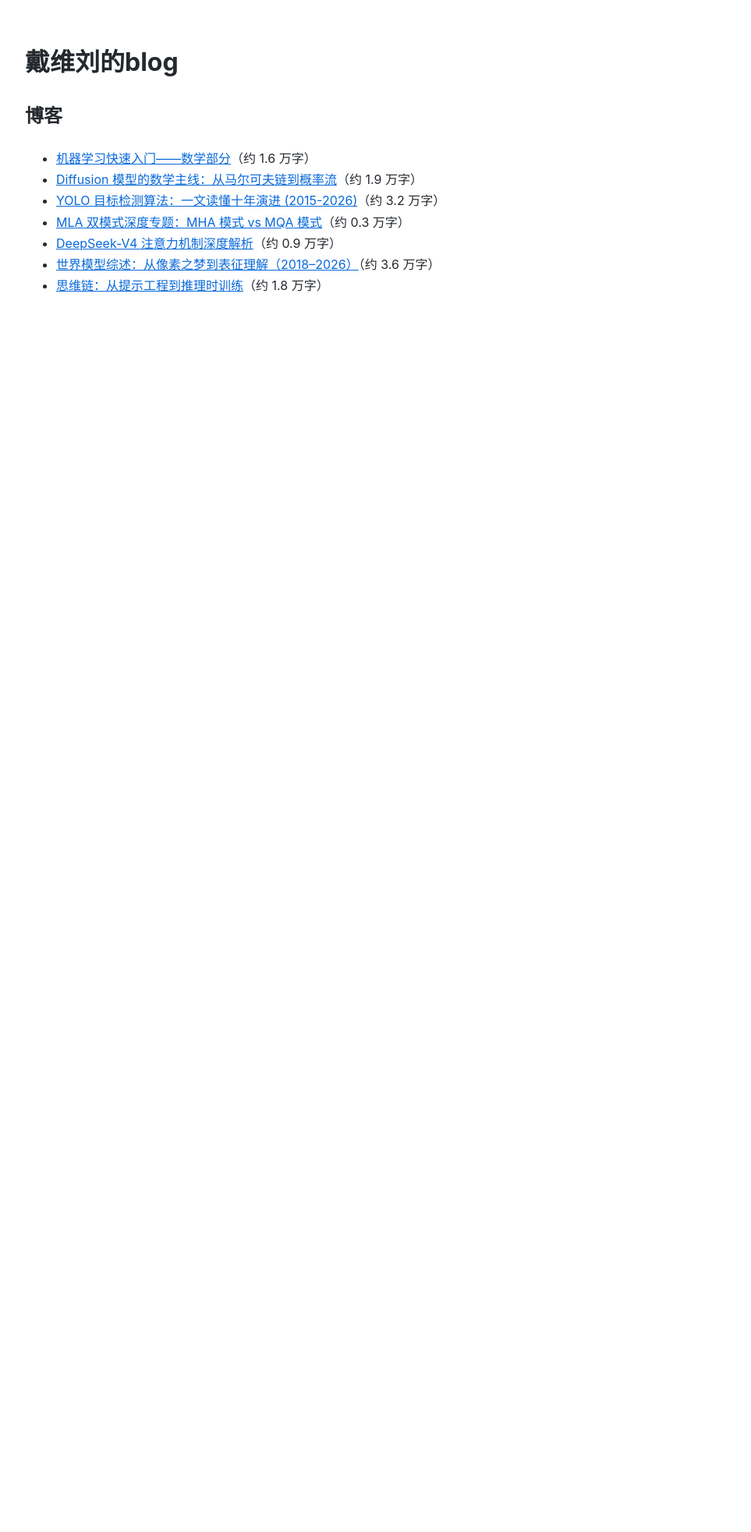
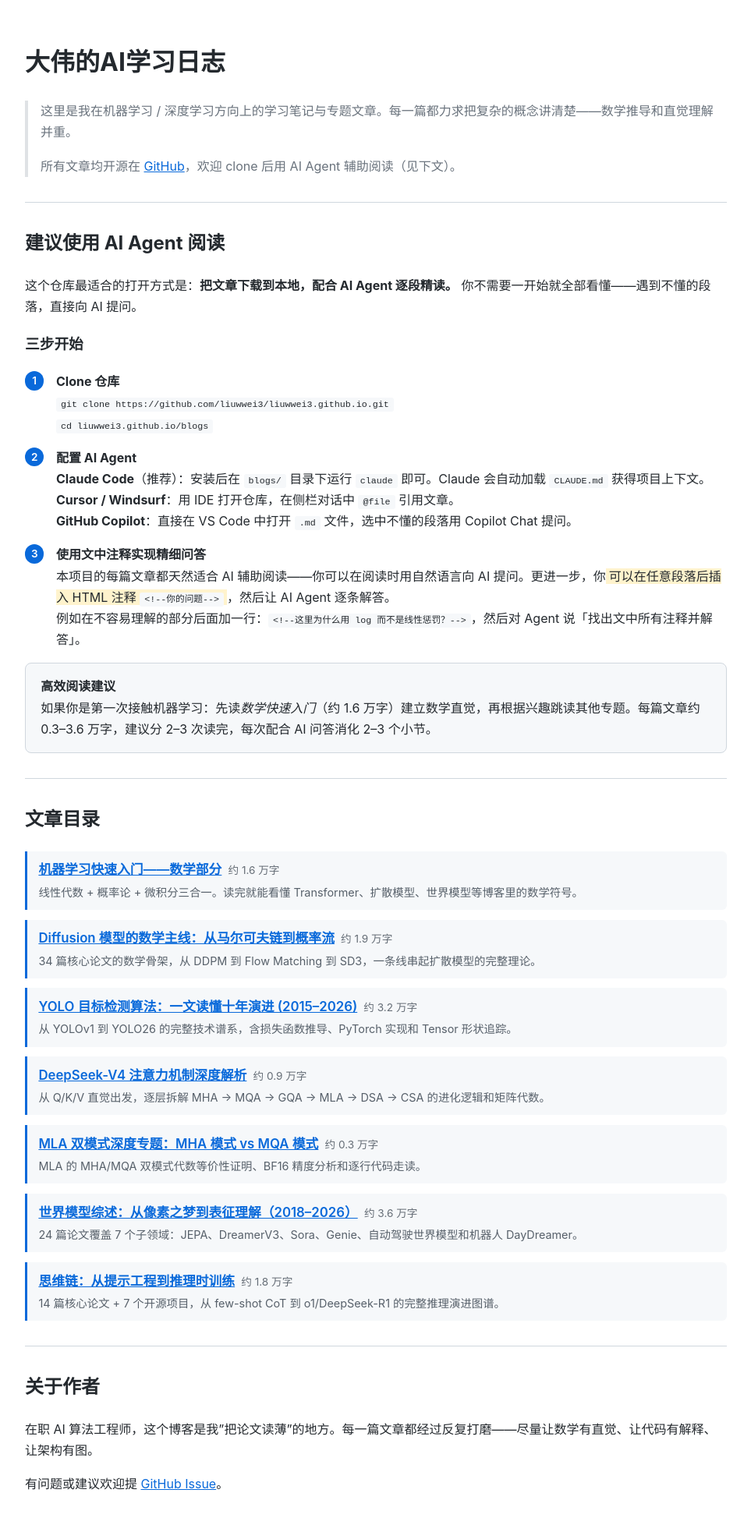
Before and after one commit to liuwwei3/liuwwei3.github.io, a Jekyll site: the page built from index.md, in a window 1280 px wide. Shown: the whole page at 78% size, without its empty margins (158-1121 px from the left). Built offline with Jekyll 4.4.1, drawn with Linux system fonts in a browser that asks for light colours; before the commit the page ends 900 px from its top, so only the background shows below that.

Commit message:
新首页：标题改为大伟的AI学习日志，新增AI Agent阅读指南，美化文章目录

```diff
--- a/index.md
+++ b/index.md
@@ -1,16 +1,99 @@
 ---
 layout: default
-title: 戴维刘的blog
+title: 大伟的AI学习日志
 ---
 
-# 戴维刘的blog
+<style>
+  .blog-list { list-style: none; padding: 0; }
+  .blog-list li { margin-bottom: 0.8em; padding: 0.6em 0.9em; border-left: 3px solid #0969da; background: #f6f8fa; border-radius: 0 6px 6px 0; }
+  .blog-list li .title { font-weight: 600; font-size: 1.05em; }
+  .blog-list li .meta { font-size: 0.85em; color: #656d76; margin-left: 0.6em; }
+  .blog-list li .desc { font-size: 0.9em; color: #57606a; margin-top: 0.2em; }
+  .ai-steps { counter-reset: step; padding-left: 0; }
+  .ai-steps li { counter-increment: step; list-style: none; margin-bottom: 1em; padding-left: 2.5em; position: relative; }
+  .ai-steps li::before { content: counter(step); position: absolute; left: 0; top: 0; width: 1.8em; height: 1.8em; background: #0969da; color: #fff; border-radius: 50%; text-align: center; line-height: 1.8em; font-weight: 600; font-size: 0.85em; }
+  .tip-box { border: 1px solid #d0d7de; border-radius: 8px; padding: 1em 1.2em; background: #f6f8fa; margin: 1em 0; }
+  .tip-box summary { font-weight: 600; cursor: pointer; color: #0969da; }
+  hr { border: 0; border-top: 1px solid #d0d7de; margin: 2em 0; }
+</style>
 
-## 博客
+# 大伟的AI学习日志
 
-- [机器学习快速入门——数学部分](blogs/math-primer-for-ml)（约 1.6 万字）
-- [Diffusion 模型的数学主线：从马尔可夫链到概率流](blogs/diffusion-math)（约 1.9 万字）
-- [YOLO 目标检测算法：一文读懂十年演进 (2015-2026)](blogs/YOLO-Complete-Learning-Guide)（约 3.2 万字）
-- [MLA 双模式深度专题：MHA 模式 vs MQA 模式](blogs/mla_modes_deep_dive)（约 0.3 万字）
-- [DeepSeek-V4 注意力机制深度解析](blogs/dsv4_att)（约 0.9 万字）
-- [世界模型综述：从像素之梦到表征理解（2018–2026）](blogs/world-models-survey)（约 3.6 万字）
-- [思维链：从提示工程到推理时训练](blogs/cot-survey)（约 1.8 万字）
+> 这里是我在机器学习 / 深度学习方向上的学习笔记与专题文章。每一篇都力求把复杂的概念讲清楚——数学推导和直觉理解并重。
+>
+> 所有文章均开源在 [GitHub](https://github.com/liuwwei3/liuwwei3.github.io)，欢迎 clone 后用 AI Agent 辅助阅读（见下文）。
+
+---
+
+## 建议使用 AI Agent 阅读
+
+这个仓库最适合的打开方式是：**把文章下载到本地，配合 AI Agent 逐段精读。** 你不需要一开始就全部看懂——遇到不懂的段落，直接向 AI 提问。
+
+### 三步开始
+
+<ol class="ai-steps">
+  <li>
+    <strong>Clone 仓库</strong><br>
+    <code>git clone https://github.com/liuwwei3/liuwwei3.github.io.git</code><br>
+    <code>cd liuwwei3.github.io/blogs</code>
+  </li>
+  <li>
+    <strong>配置 AI Agent</strong><br>
+    <strong>Claude Code</strong>（推荐）：安装后在 <code>blogs/</code> 目录下运行 <code>claude</code> 即可。Claude 会自动加载 <code>CLAUDE.md</code> 获得项目上下文。<br>
+    <strong>Cursor / Windsurf</strong>：用 IDE 打开仓库，在侧栏对话中 <code>@file</code> 引用文章。<br>
+    <strong>GitHub Copilot</strong>：直接在 VS Code 中打开 <code>.md</code> 文件，选中不懂的段落用 Copilot Chat 提问。
+  </li>
+  <li>
+    <strong>使用文中注释实现精细问答</strong><br>
+    本项目的每篇文章都天然适合 AI 辅助阅读——你可以在阅读时用自然语言向 AI 提问。更进一步，你<span style="background:#fff3cd;padding:0 4px;">可以在任意段落后插入 HTML 注释 <code>&lt;!--你的问题--&gt;</code></span>，然后让 AI Agent 逐条解答。<br>
+    例如在不容易理解的部分后面加一行：<code>&lt;!--这里为什么用 log 而不是线性惩罚？--&gt;</code>，然后对 Agent 说「找出文中所有注释并解答」。
+  </li>
+</ol>
+
+<div class="tip-box">
+  <strong>高效阅读建议</strong><br>
+  如果你是第一次接触机器学习：先读<em>数学快速入门</em>（约 1.6 万字）建立数学直觉，再根据兴趣跳读其他专题。每篇文章约 0.3–3.6 万字，建议分 2–3 次读完，每次配合 AI 问答消化 2–3 个小节。
+</div>
+
+---
+
+## 文章目录
+
+<ul class="blog-list">
+  <li>
+    <span class="title"><a href="blogs/math-primer-for-ml">机器学习快速入门——数学部分</a></span><span class="meta">约 1.6 万字</span>
+    <div class="desc">线性代数 + 概率论 + 微积分三合一。读完就能看懂 Transformer、扩散模型、世界模型等博客里的数学符号。</div>
+  </li>
+  <li>
+    <span class="title"><a href="blogs/diffusion-math">Diffusion 模型的数学主线：从马尔可夫链到概率流</a></span><span class="meta">约 1.9 万字</span>
+    <div class="desc">34 篇核心论文的数学骨架，从 DDPM 到 Flow Matching 到 SD3，一条线串起扩散模型的完整理论。</div>
+  </li>
+  <li>
+    <span class="title"><a href="blogs/YOLO-Complete-Learning-Guide">YOLO 目标检测算法：一文读懂十年演进 (2015–2026)</a></span><span class="meta">约 3.2 万字</span>
+    <div class="desc">从 YOLOv1 到 YOLO26 的完整技术谱系，含损失函数推导、PyTorch 实现和 Tensor 形状追踪。</div>
+  </li>
+  <li>
+    <span class="title"><a href="blogs/dsv4_att">DeepSeek-V4 注意力机制深度解析</a></span><span class="meta">约 0.9 万字</span>
+    <div class="desc">从 Q/K/V 直觉出发，逐层拆解 MHA → MQA → GQA → MLA → DSA → CSA 的进化逻辑和矩阵代数。</div>
+  </li>
+  <li>
+    <span class="title"><a href="blogs/mla_modes_deep_dive">MLA 双模式深度专题：MHA 模式 vs MQA 模式</a></span><span class="meta">约 0.3 万字</span>
+    <div class="desc">MLA 的 MHA/MQA 双模式代数等价性证明、BF16 精度分析和逐行代码走读。</div>
+  </li>
+  <li>
+    <span class="title"><a href="blogs/world-models-survey">世界模型综述：从像素之梦到表征理解（2018–2026）</a></span><span class="meta">约 3.6 万字</span>
+    <div class="desc">24 篇论文覆盖 7 个子领域：JEPA、DreamerV3、Sora、Genie、自动驾驶世界模型和机器人 DayDreamer。</div>
+  </li>
+  <li>
+    <span class="title"><a href="blogs/cot-survey">思维链：从提示工程到推理时训练</a></span><span class="meta">约 1.8 万字</span>
+    <div class="desc">14 篇核心论文 + 7 个开源项目，从 few-shot CoT 到 o1/DeepSeek-R1 的完整推理演进图谱。</div>
+  </li>
+</ul>
+
+---
+
+## 关于作者
+
+在职 AI 算法工程师，这个博客是我"把论文读薄"的地方。每一篇文章都经过反复打磨——尽量让数学有直觉、让代码有解释、让架构有图。
+
+有问题或建议欢迎提 [GitHub Issue](https://github.com/liuwwei3/liuwwei3.github.io/issues)。
```
Also changed, not shown: upload.py (+13 -9 lines), README.md.
